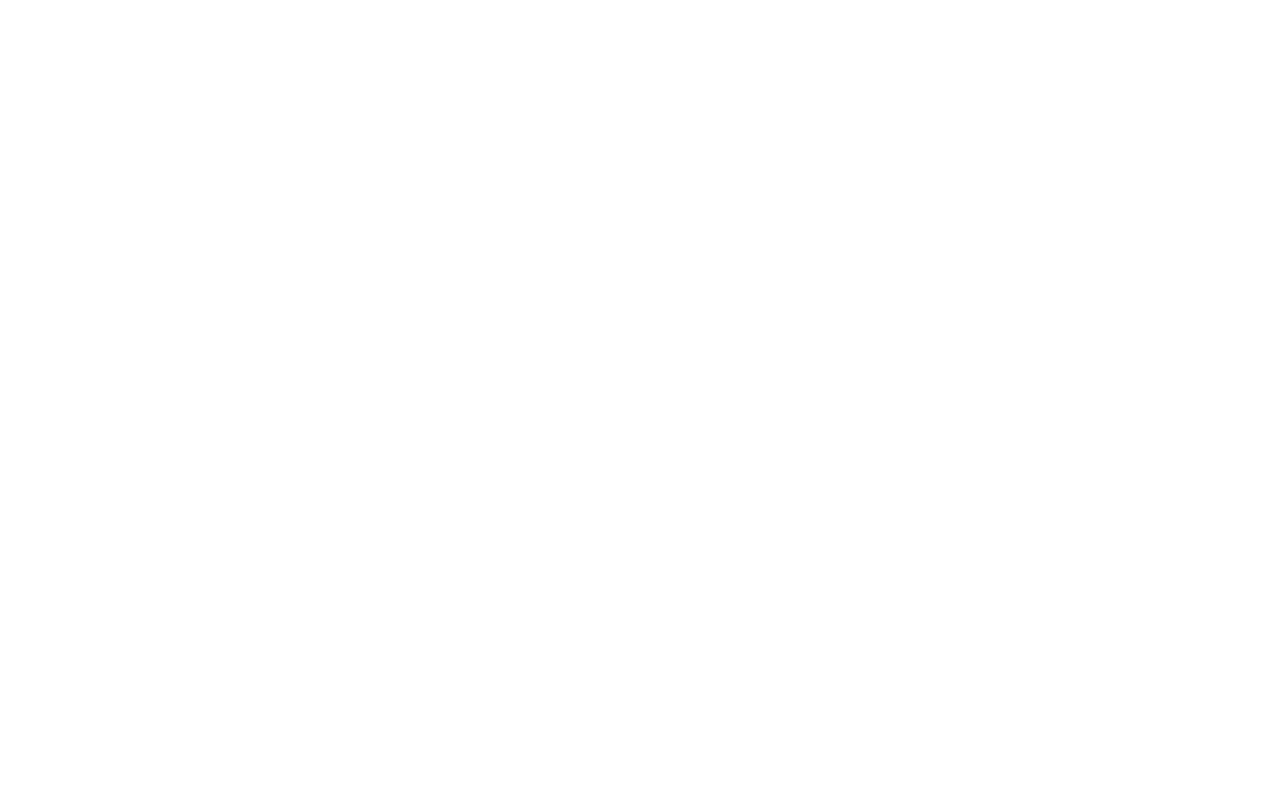
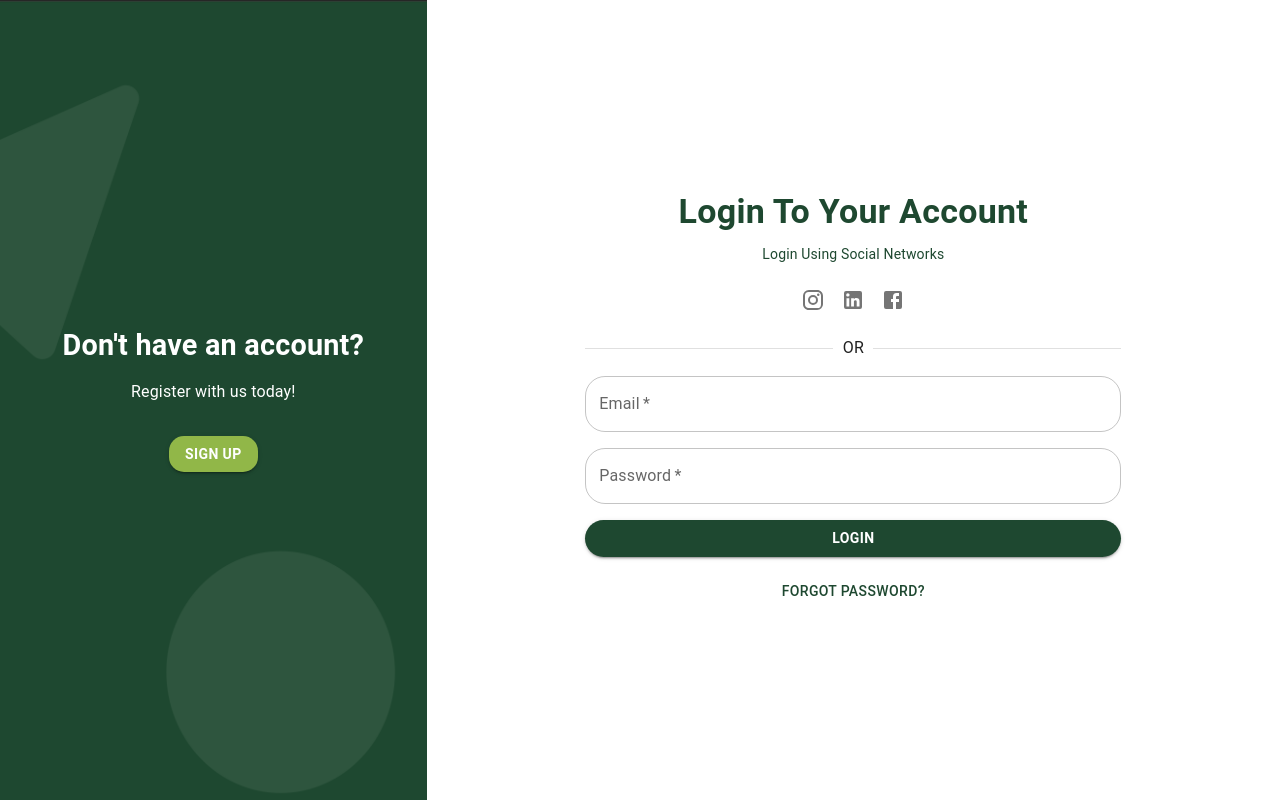
Before and after one commit to EtanC/event-management-website, a React (Vite) app in the folder frontend/: page /login in a window 1280 px wide. Before the commit this address had no page. Built offline with nearby package versions, Linux system fonts and the light colour scheme.

Commit message:
first iteration of loginPage, finished basic functionality and UI element, awaiting to do loading screen and further error handling

```diff
--- a/frontend/src/App.jsx
+++ b/frontend/src/App.jsx
@@ -1,10 +1,11 @@
-import React, { useEffect } from "react";
+import { useEffect } from "react";
 
 import { BrowserRouter as Router, Route, Routes } from "react-router-dom";
 import "./index.css";
 
 import HomePage from "./pages/HomePage";
 import EventInfoPage from "./pages/EventInfoPage";
+import LoginPage from "./pages/LoginPage"
 
 const App = () => {
 
@@ -17,6 +18,7 @@
       <Routes>
         <Route path="/" element={<HomePage />} />
         <Route path="/event" element={<EventInfoPage />} />
+        <Route path="/login" element={<LoginPage />} />
       </Routes>
     </Router>
   );
--- /dev/null
+++ b/frontend/src/pages/LoginPage.jsx
@@ -0,0 +1,154 @@
+/* eslint-disable react/no-unescaped-entities */
+import { useState } from 'react';
+import { useNavigate } from 'react-router-dom';
+import axios from 'axios';
+import {
+  TextField,
+  Button,
+  Typography,
+  Box,
+  Alert,
+  Grid,
+  Divider,
+  IconButton,
+} from '@mui/material';
+import InstagramIcon from '@mui/icons-material/Instagram';
+import LinkedInIcon from '@mui/icons-material/LinkedIn';
+import FacebookIcon from '@mui/icons-material/Facebook';
+import background from './LoginLHSBackground.png';
+
+const LoginPage = () => {
+    const [email, setEmail] = useState('');
+    const [password, setPassword] = useState('');
+    const [errorMessage, setErrorMessage] = useState('');
+    const navigate = useNavigate(); // Use the useNavigate hook
+
+    const handleLogin = async (event) => {
+        event.preventDefault();
+        try {
+        const response = await axios.post('http://127.0.0.1:5000/auth/login', {
+            username: email,
+            password,
+        });
+        console.log('Login successful:', response.data);
+        // Use local storage for now
+        localStorage.setItem('token', response.data.token);
+        navigate('/home');
+
+        } catch (error) {
+            // need to do the errors properly
+        console.error('Error logging in:', error.response ? error.response.data.description : error.message);
+        setErrorMessage(error.response ? error.response.data.description : error.message);
+        }
+    };
+
+    return (
+        <Grid container sx={{ height: '100vh' }}>
+        {/* Left Side */}
+        <Grid
+        item
+        xs={12}
+        md={4}
+        sx={{
+            backgroundColor: '#1E4830',
+            color: '#FFFFFF',
+            display: 'flex',
+            flexDirection: 'column',
+            justifyContent: 'center',
+            alignItems: 'center',
+            padding: 4,
+            backgroundImage: `url(${background})`,
+            backgroundSize: 'cover',
+            backgroundPosition: 'center',
+        }}
+        >
+            <Typography variant="h4" sx={{ marginBottom: 2, fontWeight: 'bold', fontSize: '1.8em' }}>Don't have an account?</Typography>
+            <Typography variant="body1" sx={{ marginBottom: 2 }}>Register with us today!</Typography>
+            <Button variant="contained" sx={{ fontWeight: 'bold', borderRadius: '15px', mt: 2,backgroundColor: '#91b748', color: '#FFFFF', '&:hover': { backgroundColor: '#1E4830' } }}>
+                Sign up
+            </Button>
+        </Grid>
+
+        {/* Right Side */}
+        <Grid item xs={12} md={8} sx={{ display: 'flex', justifyContent: 'center', alignItems: 'center', padding: 4 }}>
+            <Box elevation={6} sx={{ padding: 4, width: '100%', maxWidth: 600 }}>
+            <Typography variant="h4" align="center" gutterBottom sx={{ color: '#1E4830', fontWeight: 'bold'}}>
+                Login To Your Account
+            </Typography>
+            <Typography variant="body2" align="center" sx={{ color: '#1E4830'}}>
+                Login Using Social Networks
+            </Typography>
+            <Box sx={{ display: 'flex', justifyContent: 'center', mt: 2, mb: 2 }}>
+                <IconButton>
+                <InstagramIcon />
+                </IconButton>
+                <IconButton>
+                <LinkedInIcon />
+                </IconButton>
+                <IconButton>
+                <FacebookIcon />
+                </IconButton>
+            </Box>
+            <Divider>OR</Divider>
+            <Box
+                component="form"
+                onSubmit={handleLogin}
+                sx={{
+                display: 'flex',
+                flexDirection: 'column',
+                gap: 2,
+                mt: 2,
+                }}
+            >
+                <TextField
+                label="Email"
+                type="email"
+                value={email}
+                onChange={(e) => setEmail(e.target.value)}
+                required
+                fullWidth
+                InputProps={{
+                    sx: {
+                    borderRadius: '20px',
+                    },
+                }}
+                />
+                <TextField
+                label="Password"
+                type="password"
+                value={password}
+                onChange={(e) => setPassword(e.target.value)}
+                required
+                fullWidth
+                InputProps={{
+                    sx: {
+                    borderRadius: '20px',
+                    },
+                }}
+                />
+                {errorMessage && <Alert severity="error">{errorMessage}</Alert>}
+                <Button type="submit" variant="contained" color="primary" fullWidth sx={{  fontWeight: 'bold', borderRadius: '20px' }}>
+                Login
+                </Button>
+                <Button
+                    // component = {forgot login page}
+                    to="/forgot-password"
+                    variant="text"
+                    fullWidth
+                    sx={{
+                        borderRadius: '20px',
+                        '&:hover': {
+                        backgroundColor: 'transparent',
+                        },
+                    }}
+                    >
+                    Forgot password?
+                </Button>
+            </Box>
+            </Box>
+        </Grid>
+        </Grid>
+    );
+};
+
+export default LoginPage;
--- a/frontend/src/styles/Theme.js
+++ b/frontend/src/styles/Theme.js
@@ -1,11 +1,12 @@
 import { createTheme } from "@mui/material/styles";
 
 const theme = createTheme({
-  palette: {
-    primary: {
-      main: '#1E4830'
+    fontFamily: 'Impact, scans-serif',
+    palette: {
+        primary: {
+        main: '#1E4830'
+        },
     },
-  },
 });
 
 export default theme;
```
Also changed, not shown: frontend/src/pages/LoginLHSBackground.png (added).
